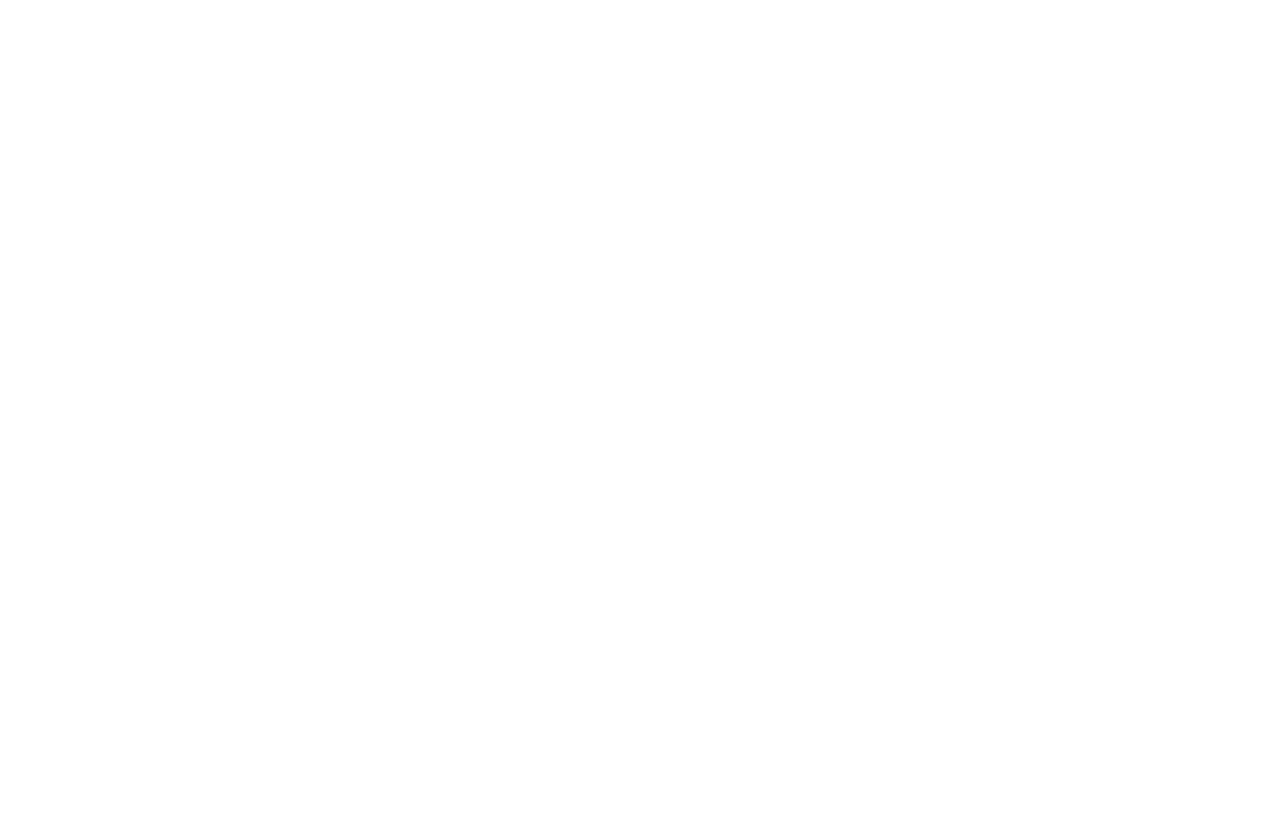
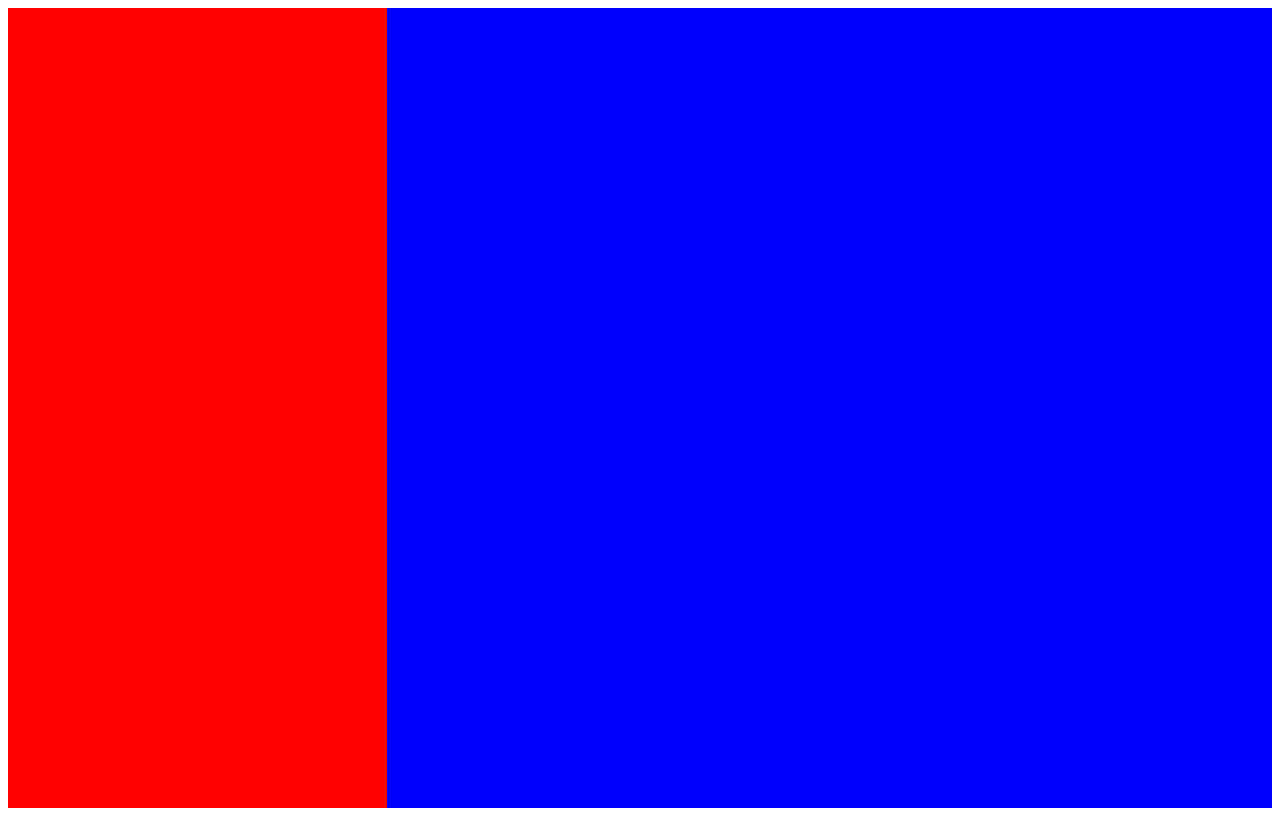
Before and after one commit to anushkavhatkar/color-within, a plain HTML site: page index.html in a window 1280 px wide. Drawn offline with Linux system fonts and the light colour scheme; a web font is replaced by a local one.

Commit message:
random tests

```diff
--- a/index.html
+++ b/index.html
@@ -14,6 +14,11 @@
       </style>
 </head>
 <body>
+    <main id="page">
+        <section id="controls"></section>
+
+        <section id="canvas"></section>
+    </main>
 
 </body>
 </html>
--- a/style.css
+++ b/style.css
@@ -0,0 +1,19 @@
+#page {
+    display: flex;
+    flex-direction: row;
+    height: 100vh;
+}
+
+#controls {
+    display: flex;
+    flex-direction: column;
+    width: 30vw;
+    background-color: red;
+}
+
+#canvas {
+    display: flex;
+    flex-direction: column;
+    width: 70vw;
+    background-color: blue;
+}
```
